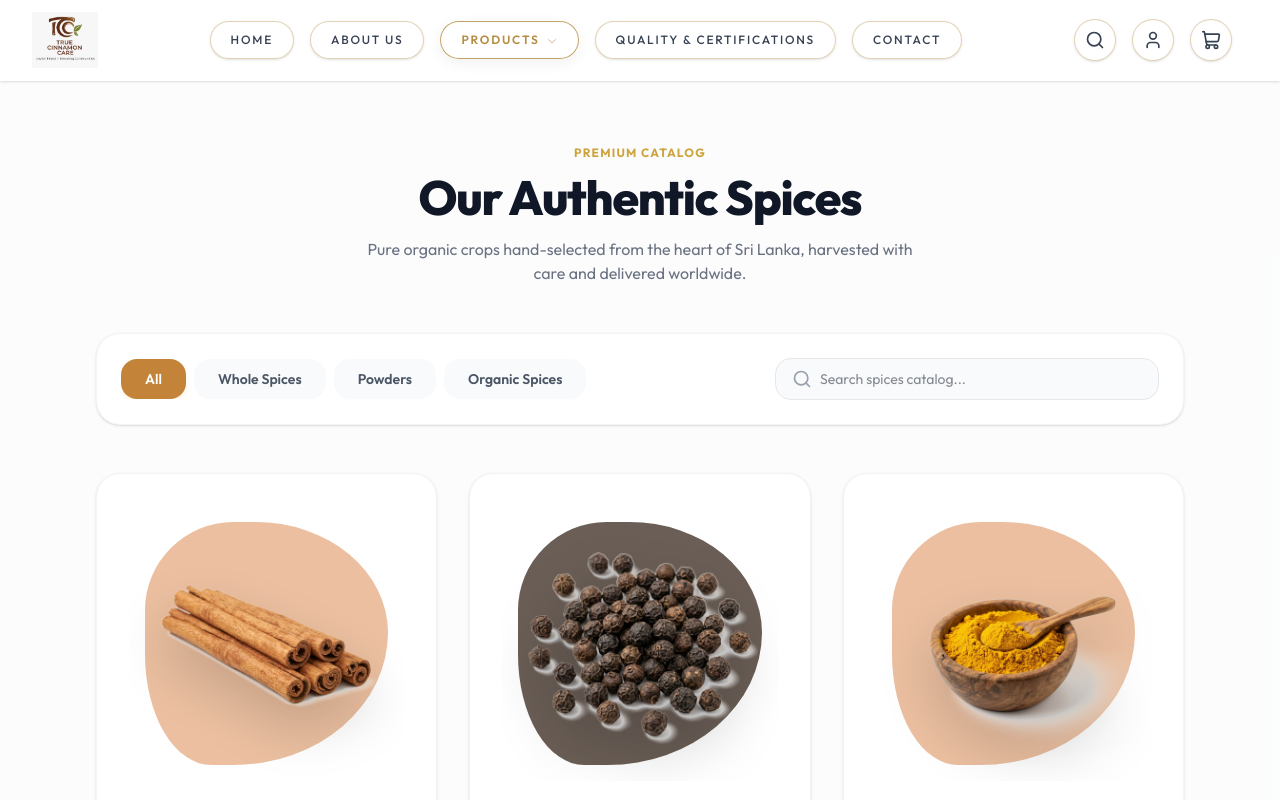
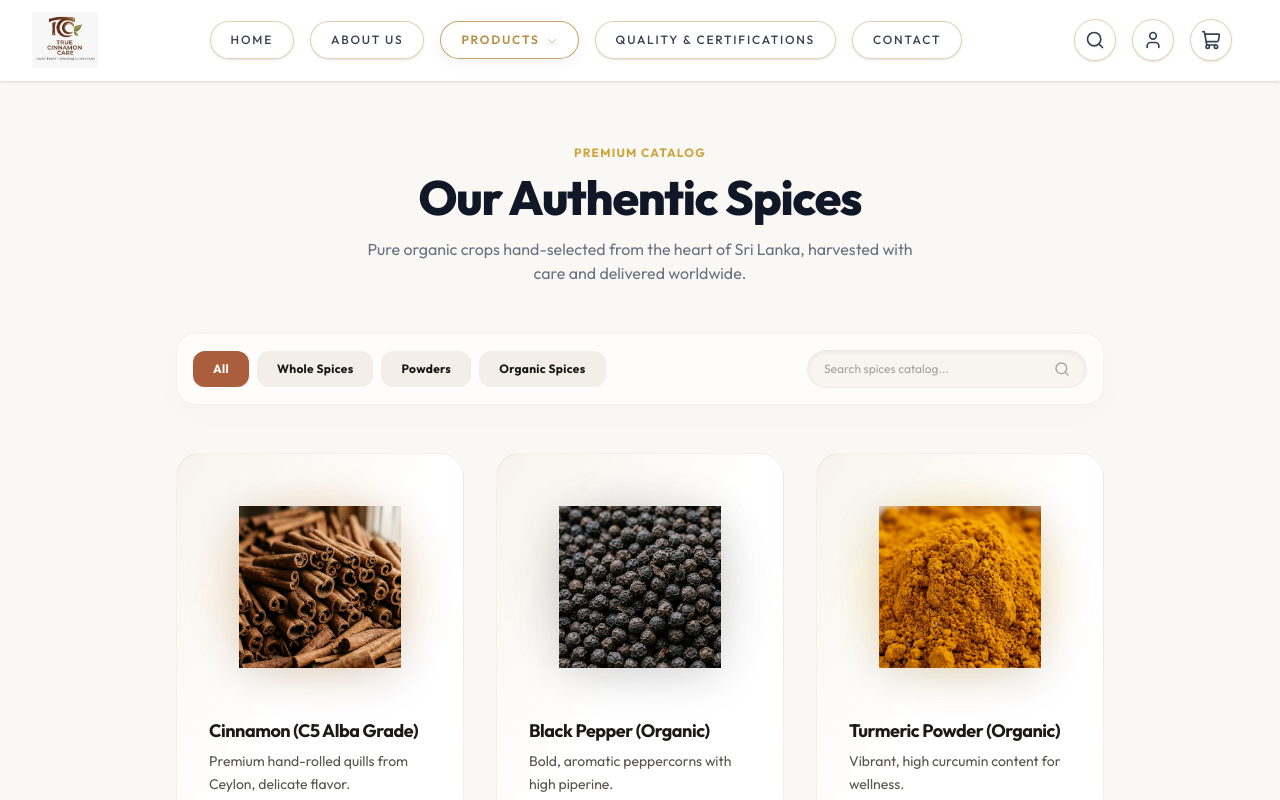
Before and after one commit to Deneth0077/Ceylon-Spices, a Next.js app: page /products in a window 1280 px wide. Shown: the top 800 px of the page. Built offline with nearby package versions, Linux system fonts and the light colour scheme.

Commit message:
feat: implement product listing page and reusable product card component

```diff
--- a/src/app/products/page.tsx
+++ b/src/app/products/page.tsx
@@ -9,61 +9,67 @@ const products = [
     id: 1,
     title: "Cinnamon (C5 Alba Grade)",
     description: "Premium hand-rolled quills from Ceylon, delicate flavor.",
-    image: "/images/cinnamon_sticks_1781650514051.png",
+    image: "/images/card_cinnamon.png",
     category: "Whole Spices",
     origin: "Sri Lanka",
-    bgShapeColor: "bg-[#e9b996]",
-    buttonColor: "bg-[#b87c47] hover:bg-[#a86a36]"
+    badgeClass: "bg-[#f5ece0] text-[#ab5e3b]",
+    buttonClass: "bg-[#ab5e3b] hover:bg-[#8e4c2e] text-white",
+    bgGlowClass: "from-amber-600/20 to-orange-400/25"
   },
   {
     id: 2,
     title: "Black Pepper (Organic)",
     description: "Bold, aromatic peppercorns with high piperine.",
-    image: "/images/black_pepper_1781650594175.png",
+    image: "/images/card_pepper.png",
     category: "Organic Spices",
     origin: "Sri Lanka",
-    bgShapeColor: "bg-[#5a4d44]",
-    buttonColor: "bg-[#4a3d34] hover:bg-[#3a2d24]"
+    badgeClass: "bg-[#eaeaea] text-[#555555]",
+    buttonClass: "bg-[#3f3a36] hover:bg-[#2c2825] text-white",
+    bgGlowClass: "from-stone-500/25 to-stone-400/20"
   },
   {
     id: 3,
     title: "Turmeric Powder (Organic)",
     description: "Vibrant, high curcumin content for wellness.",
-    image: "/images/turmeric_powder_1781650611739.png",
+    image: "/images/card_turmeric.png",
     category: "Powders",
     origin: "Sri Lanka",
-    bgShapeColor: "bg-[#e9b996]",
-    buttonColor: "bg-[#e69b24] hover:bg-[#c68014]"
+    badgeClass: "bg-[#faf3df] text-[#c09c5c]",
+    buttonClass: "bg-[#cca43b] hover:bg-[#b08d2f] text-white",
+    bgGlowClass: "from-yellow-400/25 to-amber-500/25"
   },
   {
     id: 4,
     title: "Nutmeg & Mace",
     description: "Fragrant whole nutmeg with protective mace.",
-    image: "/images/hero_spices_1781650500572.png", // Placeholder
+    image: "/images/card_nutmeg.png",
     category: "Whole Spices",
     origin: "Sri Lanka",
-    bgShapeColor: "bg-[#d9a075]",
-    buttonColor: "bg-[#b87c47] hover:bg-[#a86a36]"
+    badgeClass: "bg-[#f5ece0] text-[#a2783f]",
+    buttonClass: "bg-[#a2783f] hover:bg-[#88622f] text-white",
+    bgGlowClass: "from-amber-700/20 to-orange-500/20"
   },
   {
     id: 5,
     title: "Cloves (Handpicked)",
     description: "Plump, aromatic buds for rich flavor.",
-    image: "/images/cloves_dried_1781650553541.png",
+    image: "/images/card_cloves.png",
     category: "Whole Spices",
     origin: "Sri Lanka",
-    bgShapeColor: "bg-[#b8aba1]",
-    buttonColor: "bg-[#5a4d44] hover:bg-[#4a3d34]"
+    badgeClass: "bg-[#eaeaea] text-[#555555]",
+    buttonClass: "bg-[#3f3a36] hover:bg-[#2c2825] text-white",
+    bgGlowClass: "from-stone-500/25 to-stone-400/20"
   },
   {
     id: 6,
     title: "Chilli Flakes",
     description: "Sun-dried chilli for a perfect spice kick.",
-    image: "/images/turmeric_powder_1781650611739.png", // Placeholder
+    image: "/images/card_chilli.png",
     category: "Powders",
     origin: "Sri Lanka",
-    bgShapeColor: "bg-[#e5a9a9]",
-    buttonColor: "bg-[#b82e2e] hover:bg-[#981e1e]"
+    badgeClass: "bg-[#fcebeb] text-[#9c2c2c]",
+    buttonClass: "bg-[#9c2c2c] hover:bg-[#802222] text-white",
+    bgGlowClass: "from-rose-500/25 to-red-400/20"
   }
 ];
 
@@ -91,8 +97,8 @@ export default function ProductsPage() {
   });
 
   return (
-    <div className="bg-gray-50/50 min-h-screen py-16">
-      <div className="max-w-6xl mx-auto px-4 sm:px-6 lg:px-8">
+    <div className="bg-[#faf8f5] min-h-screen py-16">
+      <div className="max-w-5xl mx-auto px-6 sm:px-8 lg:px-12">
 
         {/* Header Title */}
         <div className="text-center max-w-xl mx-auto mb-12">
@@ -106,17 +112,17 @@ export default function ProductsPage() {
         </div>
 
         {/* Search & Filter Section */}
-        <div className="bg-white rounded-3xl p-6 shadow-sm border border-gray-100 mb-12 flex flex-col md:flex-row md:items-center justify-between gap-6">
+        <div className="bg-white/70 backdrop-blur-md rounded-[20px] p-4 border border-stone-200/40 shadow-[0_8px_32px_rgba(0,0,0,0.02)] mb-12 flex flex-col md:flex-row md:items-center justify-between gap-6">
           {/* Category Tabs */}
-          <div className="flex items-center gap-2 overflow-x-auto pb-2 md:pb-0 scrollbar-none">
+          <div className="flex items-center gap-2 overflow-x-auto pb-1 md:pb-0 scrollbar-none">
             {categories.map((cat) => (
               <button
                 key={cat}
                 onClick={() => setActiveCategory(cat)}
-                className={`px-6 py-2.5 rounded-2xl text-sm font-semibold whitespace-nowrap transition-all duration-300 cursor-pointer ${
+                className={`px-5 py-2.5 rounded-xl text-xs font-bold tracking-wide transition-all duration-300 cursor-pointer ${
                   activeCategory === cat
-                    ? "bg-[#c3843a] text-white shadow-md shadow-amber-500/10"
-                    : "bg-gray-50 text-gray-600 hover:bg-gray-100 hover:text-gray-900"
+                    ? "bg-[#ab5e3b] text-white shadow-sm"
+                    : "bg-[#eae0d3]/50 text-stone-750 hover:bg-[#eae0d3]/85"
                 }`}
               >
                 {cat}
@@ -125,24 +131,24 @@ export default function ProductsPage() {
           </div>
 
           {/* Search Input Box */}
-          <div className="relative w-full md:max-w-sm flex items-center bg-gray-50 border border-gray-200 rounded-2xl px-4 py-2.5 focus-within:border-[#c3843a] focus-within:bg-white transition-all">
-            <Search className="w-5 h-5 text-gray-400 mr-2 flex-shrink-0" />
+          <div className="relative w-full md:max-w-[280px] flex items-center bg-[#eae0d3]/30 border border-stone-200/60 rounded-full px-4 py-2.5 focus-within:border-[#cca43b] focus-within:bg-white transition-all shadow-inner">
             <input
               type="text"
               placeholder="Search spices catalog..."
               value={searchQuery}
               onChange={(e) => setSearchQuery(e.target.value)}
-              className="w-full bg-transparent text-sm focus:outline-none text-gray-900 font-sans"
+              className="w-full bg-transparent text-xs focus:outline-none text-stone-850 font-sans pr-8 placeholder-stone-400"
             />
+            <Search className="w-4 h-4 text-stone-400 absolute right-4 cursor-pointer hover:text-[#cca43b] transition-colors" />
           </div>
         </div>
 
         {/* Product Grid */}
         {filteredProducts.length === 0 ? (
-          <div className="text-center py-20 bg-white rounded-3xl border border-gray-100 shadow-sm px-4">
-            <SlidersHorizontal className="w-12 h-12 text-gray-300 mx-auto mb-4" />
-            <p className="text-gray-900 font-bold text-lg mb-1">No products found</p>
-            <p className="text-gray-500 text-sm">Try adjusting your search filters or browse other categories.</p>
+          <div className="text-center py-20 bg-white rounded-[24px] border border-stone-200/30 shadow-sm px-4">
+            <SlidersHorizontal className="w-12 h-12 text-stone-300 mx-auto mb-4" />
+            <p className="text-stone-900 font-bold text-lg mb-1">No products found</p>
+            <p className="text-stone-500 text-sm">Try adjusting your search filters or browse other categories.</p>
           </div>
         ) : (
           <div className="grid grid-cols-1 md:grid-cols-2 lg:grid-cols-3 gap-8">
@@ -153,8 +159,9 @@ export default function ProductsPage() {
                 title={product.title}
                 description={product.description}
                 image={product.image}
-                bgShapeColor={product.bgShapeColor}
-                buttonColor={product.buttonColor}
+                badgeClass={product.badgeClass}
+                buttonClass={product.buttonClass}
+                bgGlowClass={product.bgGlowClass}
               />
             ))}
           </div>
--- a/src/components/ProductCard.tsx
+++ b/src/components/ProductCard.tsx
@@ -10,8 +10,9 @@ interface ProductCardProps {
   title: string;
   description: string;
   origin?: string;
-  bgShapeColor?: string;
-  buttonColor?: string;
+  badgeClass?: string;
+  buttonClass?: string;
+  bgGlowClass?: string;
 }
 
 export default function ProductCard({
@@ -20,37 +21,43 @@ export default function ProductCard({
   title,
   description,
   origin = "Sri Lanka",
-  bgShapeColor = "bg-[#d9a075]",
-  buttonColor = "bg-[#b87c47] hover:bg-[#a86a36]"
+  badgeClass = "bg-[#f5ece0] text-[#ab5e3b]",
+  buttonClass = "bg-[#ab5e3b] hover:bg-[#8e4c2e] text-white",
+  bgGlowClass = "from-amber-600/20 to-orange-400/25"
 }: ProductCardProps) {
   const { addToCart } = useCart();
 
   return (
-    <div className="bg-white rounded-3xl shadow-sm border border-gray-100 p-8 flex flex-col h-full hover:shadow-xl transition-all duration-300 group">
+    <div className="bg-gradient-to-br from-[#ebdcb9]/15 via-white to-white rounded-[24px] border border-[#b48648]/12 p-8 flex flex-col h-full hover:shadow-[0_15px_45px_rgba(40,30,20,0.05)] hover:-translate-y-1 transition-all duration-500 group relative">
+
       {/* Clickable Image to go to Detail Page */}
-      <Link href={`/products/${id}`} className="relative w-full aspect-square mb-8 flex items-center justify-center overflow-hidden group block cursor-pointer">
-        <div
-          className={`absolute inset-4 rounded-[40%_60%_70%_30%/40%_50%_60%_50%] transition-transform duration-700 group-hover:rotate-[20deg] ${bgShapeColor} opacity-90`}
-          style={{ transformOrigin: 'center' }}
-        ></div>
-        <TransparentImage
-          src={image}
-          alt={title}
-          className="absolute inset-0 w-full h-full object-contain p-4 drop-shadow-2xl z-10 transition-transform duration-500 group-hover:scale-110"
-        />
+      <Link href={`/products/${id}`} className="relative w-full aspect-[1.1/1] mb-6 flex items-center justify-center overflow-visible group block cursor-pointer">
+        {/* Soft, blurred colorful glowing halo background */}
+        <div className={`absolute inset-4 rounded-full bg-gradient-to-br ${bgGlowClass} blur-xl opacity-80 group-hover:opacity-100 transition-opacity duration-500`} />
+
+        <div className="relative w-4/5 h-4/5 flex items-center justify-center z-10 transition-transform duration-500 group-hover:scale-105">
+          <TransparentImage
+            src={image}
+            alt={title}
+            className="w-full h-full object-contain drop-shadow-[0_8px_20px_rgba(0,0,0,0.12)]"
+          />
+        </div>
       </Link>
 
-      {/* Clickable Title to go to Detail Page */}
-      <Link href={`/products/${id}`} className="block group cursor-pointer">
-        <h3 className="text-xl font-bold text-gray-900 mb-3 group-hover:text-cap-gold transition-colors">{title}</h3>
+      {/* Clickable Title */}
+      <Link href={`/products/${id}`} className="block group cursor-pointer mt-2">
+        <h3 className="text-base sm:text-lg font-bold text-stone-900 mb-2 font-sans tracking-tight leading-tight select-none">
+          {title}
+        </h3>
       </Link>
 
-      <p className="text-gray-600 text-sm mb-6 flex-grow leading-relaxed">{description}</p>
-      <p className="text-xs text-gray-500 mb-6 font-medium tracking-wide uppercase">{origin}</p>
+      <p className="text-xs sm:text-sm text-stone-600 mb-6 flex-grow leading-relaxed font-sans select-none min-h-[40px]">
+        {description}
+      </p>
 
       <button
         onClick={() => addToCart({ id, title, image, description })}
-        className={`w-full text-white py-3.5 rounded-xl font-semibold tracking-wide transition-all shadow-md active:scale-95 cursor-pointer ${buttonColor}`}
+        className={`w-full py-2.5 rounded-xl font-bold text-xs tracking-wider uppercase transition-all duration-300 shadow-sm hover:shadow active:scale-95 cursor-pointer ${buttonClass}`}
       >
         Add to Cart
       </button>
```
